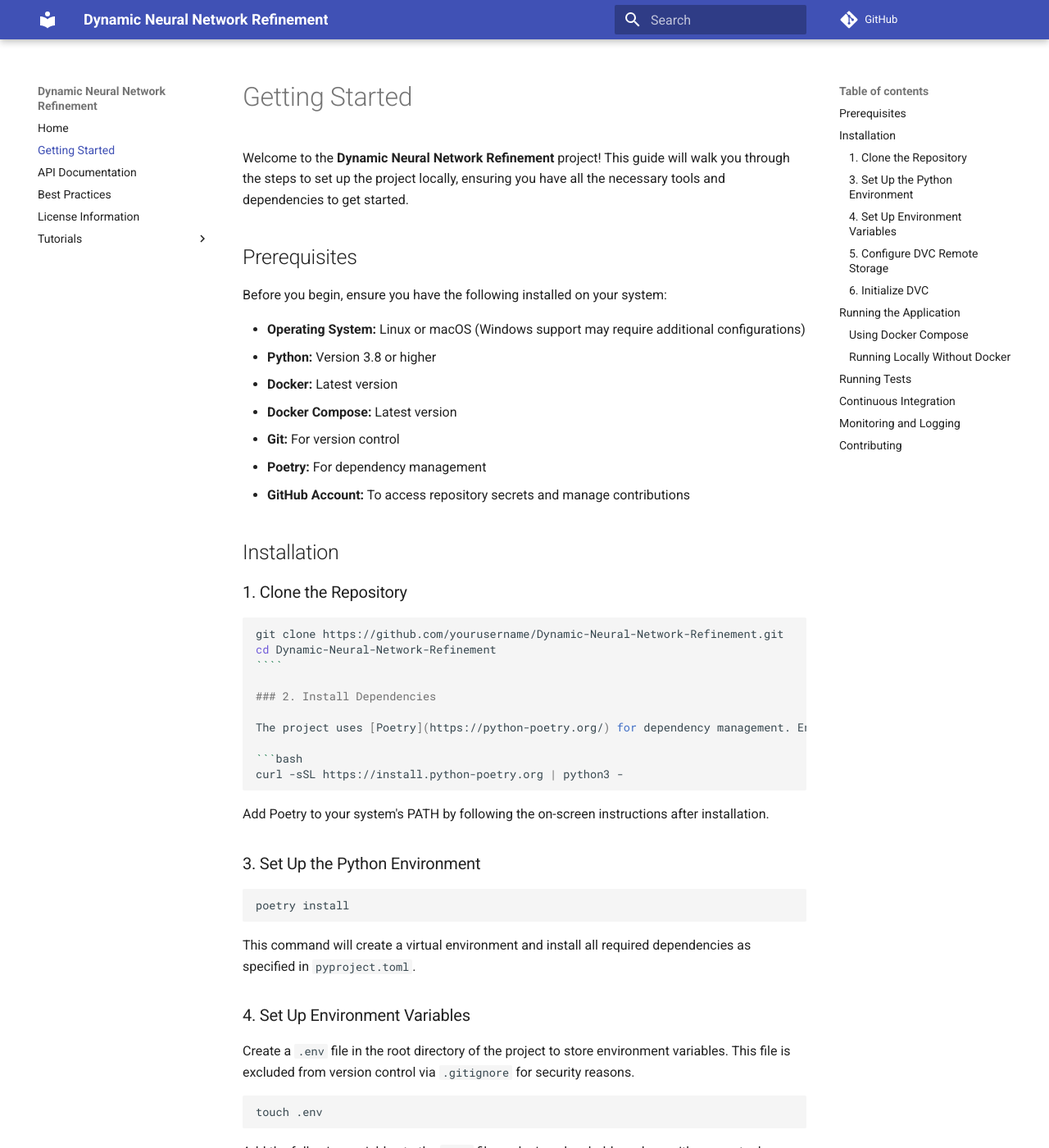
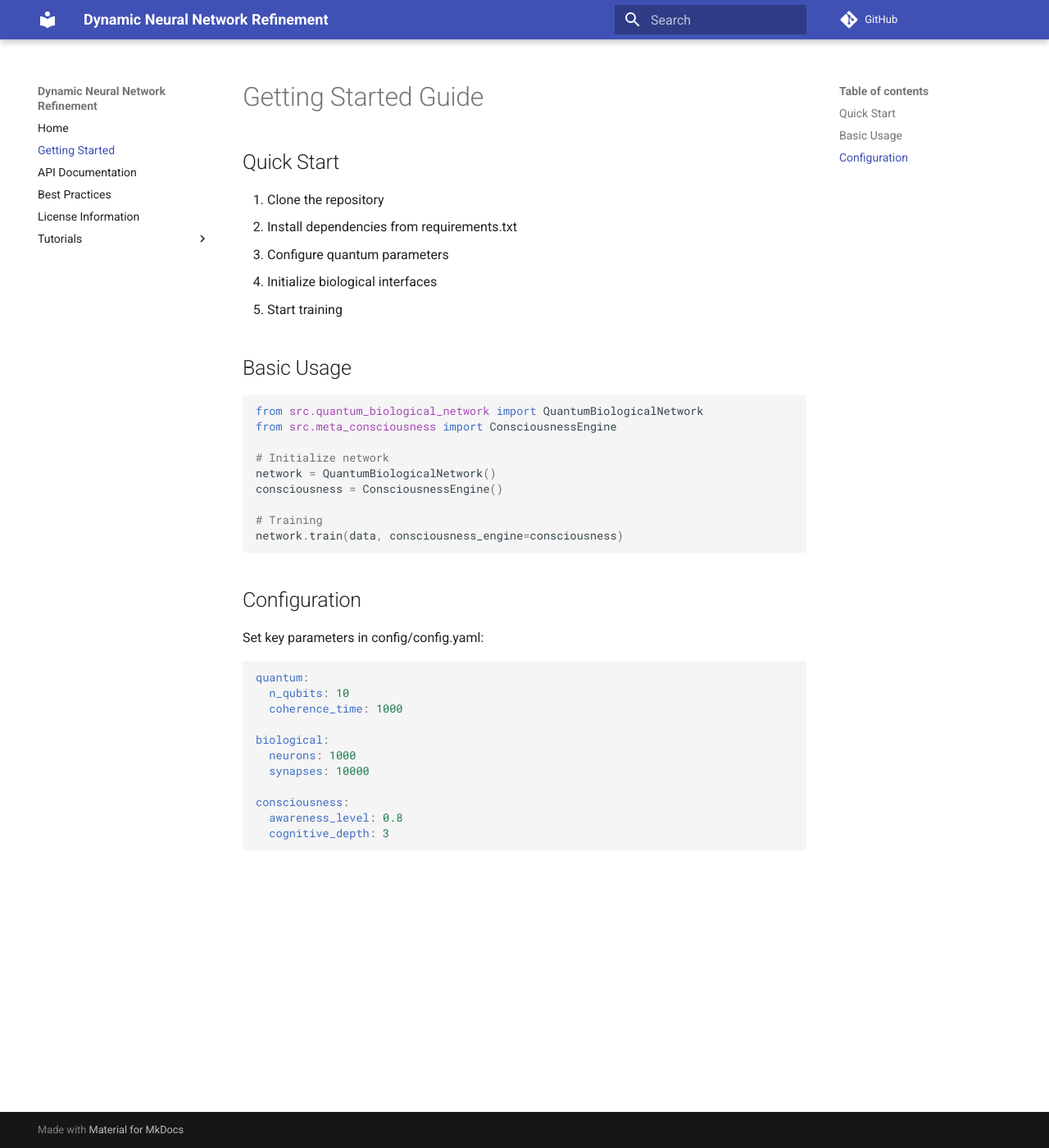
Before and after one commit to redx94/Dynamic-Neural-Network-Refinement, an MkDocs documentation site: the page built from docs/getting_started.md, in a window 1280 px wide and 1400 px high. Shown: the whole window at 82% size. Built offline with MkDocs 1.6.1 and Material for MkDocs 9.7.7, drawn with Linux system fonts in a browser that asks for light colours; comment, search, counter and statistics services are not loaded; some of the changed text lies outside the part shown.

Commit message:
Assistant checkpoint: Updated documentation for quantum-biological architecture
Assistant generated file changes:
- docs/quantum_biological_network.md: Add quantum biological architecture documentation
- docs/advanced_features.md: Update advanced features documentation
- docs/getting_started.md: Update getting started guide
- docs/tutorials/quantum_biological_tutorial.md: Create quantum biological tutorial

---

User prompt:

keep updating all the docs for the entire coe base

`````diff
--- a/docs/getting_started.md
+++ b/docs/getting_started.md
@@ -1,148 +1,38 @@
-# Getting Started
 
-Welcome to the **Dynamic Neural Network Refinement** project! This guide will walk you through the steps to set up the project locally, ensuring you have all the necessary tools and dependencies to get started.
+# Getting Started Guide
 
-## Prerequisites
+## Quick Start
+1. Clone the repository
+2. Install dependencies from requirements.txt
+3. Configure quantum parameters
+4. Initialize biological interfaces
+5. Start training
 
-Before you begin, ensure you have the following installed on your system:
+## Basic Usage
+```python
+from src.quantum_biological_network import QuantumBiologicalNetwork
+from src.meta_consciousness import ConsciousnessEngine
 
-- **Operating System:** Linux or macOS (Windows support may require additional configurations)
-- **Python:** Version 3.8 or higher
-- **Docker:** Latest version
-- **Docker Compose:** Latest version
-- **Git:** For version control
-- **Poetry:** For dependency management
-- **GitHub Account:** To access repository secrets and manage contributions
+# Initialize network
+network = QuantumBiologicalNetwork()
+consciousness = ConsciousnessEngine()
 
-## Installation
-
-### 1. Clone the Repository
-
-```bash
-git clone https://github.com/yourusername/Dynamic-Neural-Network-Refinement.git
-cd Dynamic-Neural-Network-Refinement
-````
-
-### 2. Install Dependencies
-
-The project uses [Poetry](https://python-poetry.org/) for dependency management. Ensure Poetry is installed on your system. If not, install it using the following command:
-
-```bash
-curl -sSL https://install.python-poetry.org | python3 -
+# Training
+network.train(data, consciousness_engine=consciousness)
 ```
 
-Add Poetry to your system's PATH by following the on-screen instructions after installation.
+## Configuration
+Set key parameters in config/config.yaml:
+```yaml
+quantum:
+  n_qubits: 10
+  coherence_time: 1000
 
-### 3. Set Up the Python Environment
+biological:
+  neurons: 1000
+  synapses: 10000
 
-```bash
-poetry install
+consciousness:
+  awareness_level: 0.8
+  cognitive_depth: 3
 ```
-
-This command will create a virtual environment and install all required dependencies as specified in `pyproject.toml`.
-
-### 4. Set Up Environment Variables
-
-Create a `.env` file in the root directory of the project to store environment variables. This file is excluded from version control via `.gitignore` for security reasons.
-
-```bash
-touch .env
-```
-
-Add the following variables to the `.env` file, replacing placeholder values with your actual credentials:
-
-```env
-WANDB_API_KEY=your_wandb_api_key
-AWS_ACCESS_KEY_ID=your_aws_access_key_id
-AWS_SECRET_ACCESS_KEY=your_aws_secret_access_key
-AWS_DEFAULT_REGION=your_aws_region
-OTHER_SECRET=your_other_secrets
-```
-
-**Note:**
-Ensure that you have the necessary permissions and credentials for services like Weights & Biases (W&B) and AWS if you intend to use them for logging and model deployment.
-
-### 5. Configure DVC Remote Storage
-
-Data Version Control (DVC) is used for data management. Configure your remote storage where datasets will be stored.
-
-```bash
-dvc remote add -d myremote s3://your-bucket/path
-```
-
-Replace `s3://your-bucket/path` with your actual remote storage path. Ensure that your AWS credentials are correctly set in the `.env` file.
-
-### 6. Initialize DVC
-
-```bash
-dvc init
-dvc pull
-```
-
-These commands initialize DVC and pull the necessary data from the remote storage.
-
-## Running the Application
-
-### Using Docker Compose
-
-Docker Compose simplifies the process of running multiple services required by the project, including the API server, Prometheus, and Grafana.
-
-1. **Build and Start Services**
-
-    ```bash
-    docker-compose up --build
-    ```
-
-    This command builds the Docker images and starts the containers. The FastAPI server will be accessible at `http://localhost:8000/`, Prometheus at `http://localhost:9090/`, and Grafana at `http://localhost:3000/`.
-
-2. **Accessing the API**
-
-    Once the services are running, you can access the API documentation at `http://localhost:8000/docs`.
-
-
-### Running Locally Without Docker
-
-If you prefer to run the application without Docker, follow these steps:
-
-1. **Activate the Virtual Environment**
-
-    ```bash
-    poetry shell
-    ```
-
-2. **Run the FastAPI Server**
-
-    ```bash
-    uvicorn src.app:app --host 127.0.0.1 --port 8000 --reload
-    ```
-
-    The API will be accessible at `http://127.0.0.1:8000/docs`.
-
-
-## Running Tests
-
-The project includes a comprehensive test suite to ensure reliability and correctness.
-
-```bash
-make test
-```
-
-This command runs all unit, integration, and end-to-end tests using `pytest` and `unittest`.
-
-## Continuous Integration
-
-GitHub Actions workflows are set up to automate testing, linting, security scanning, and deployment processes. These workflows are triggered on code pushes and pull requests to the main branch.
-
-## Monitoring and Logging
-
-- **Prometheus:** Monitors application metrics.
-- **Grafana:** Visualizes metrics collected by Prometheus.
-- **Structured Logging:** Logs are formatted in JSON for easy parsing and analysis.
-
-## Contributing
-
-Interested in contributing to the project? Please refer to our [Best Practices](https://chatgpt.com/c/best_practices.md) guide for guidelines on how to contribute effectively.
-
----
-
-_For more detailed information, explore other sections of the documentation._
`````
Also changed, not shown: docs/advanced_features.md (+37 -41 lines), docs/quantum_biological_network.md (+33 -45 lines), docs/tutorials/quantum_biological_tutorial.md (+32 -30 lines).
